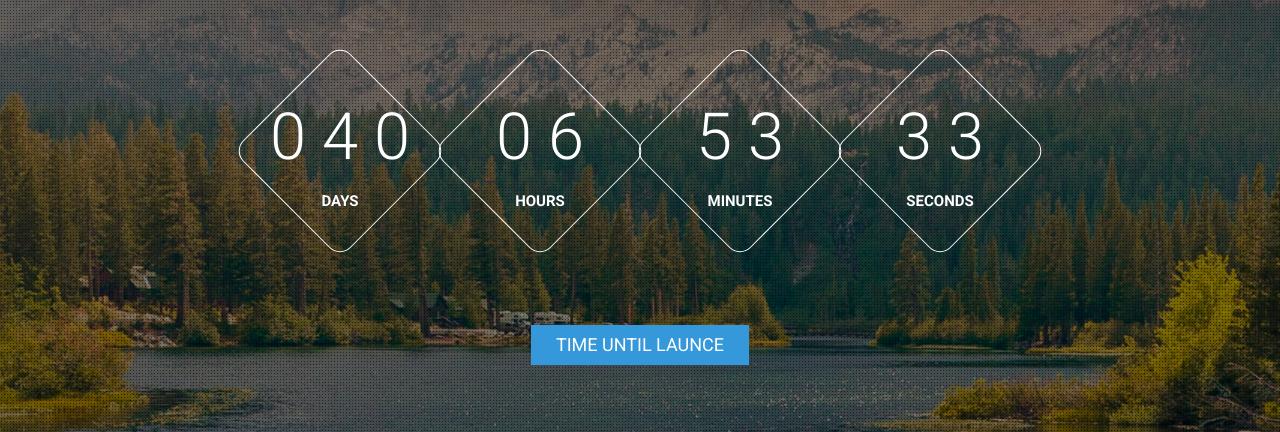
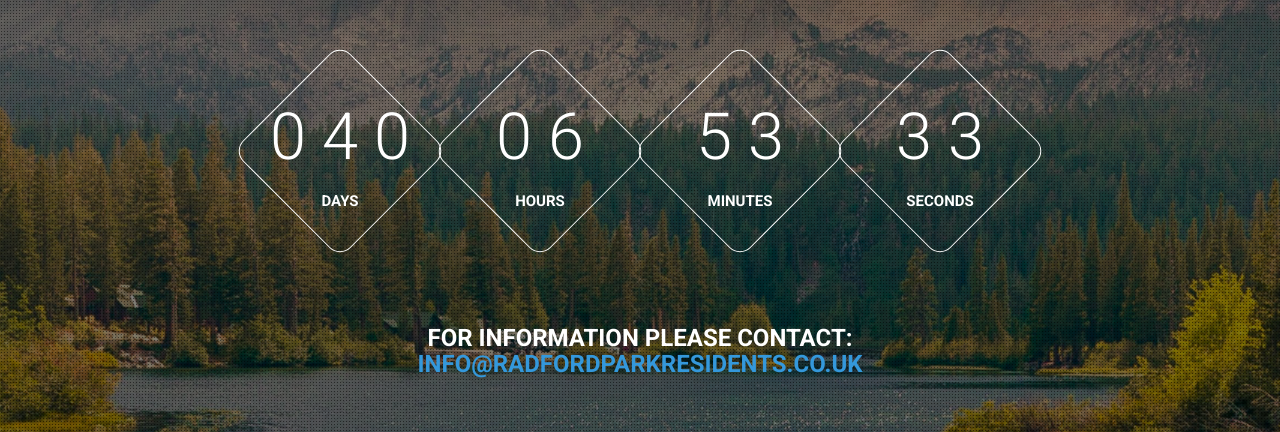
Before and after one commit to radfordpark/radfordpark.github.io, a plain HTML site: page index.html in a window 1280 px wide. Shown: the part 447-879 px from the top of the page. Drawn offline with Linux system fonts and the light colour scheme.

Commit message:
Info email.

```diff
--- a/index.html
+++ b/index.html
@@ -127,10 +127,11 @@
 
 				</div><!-- /.time-count-container -->
 
-				<p class="time-until">
-					<span>Time Until Launce</span>
-				</p><!-- /.time-until -->
-
+				<h3 class="section-name">
+					<span>
+						For information please contact: <a href="mailto:info@radfordparkresidents.co.uk"> info@radfordparkresidents.co.uk</a>
+					</span>
+				</h3><!-- /.section-name -->
 
 
 				<div class="next-section">
```
